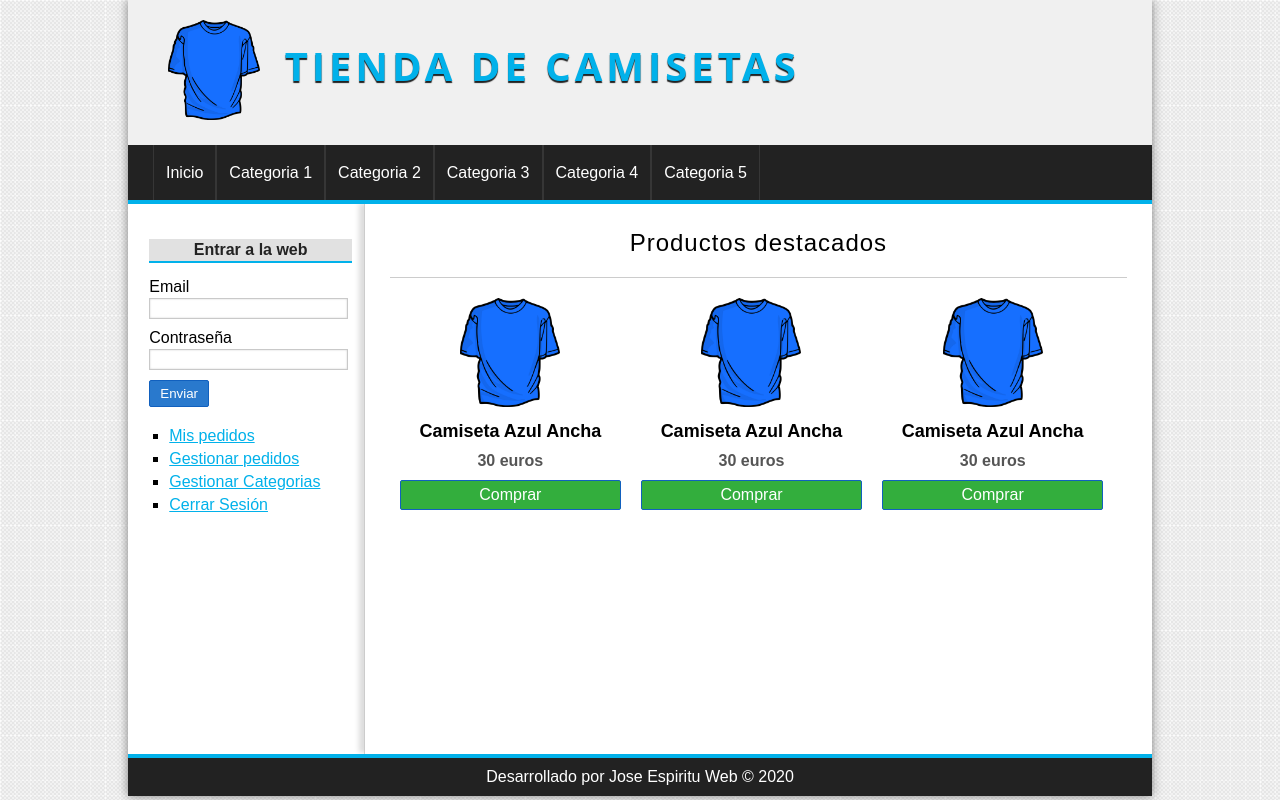
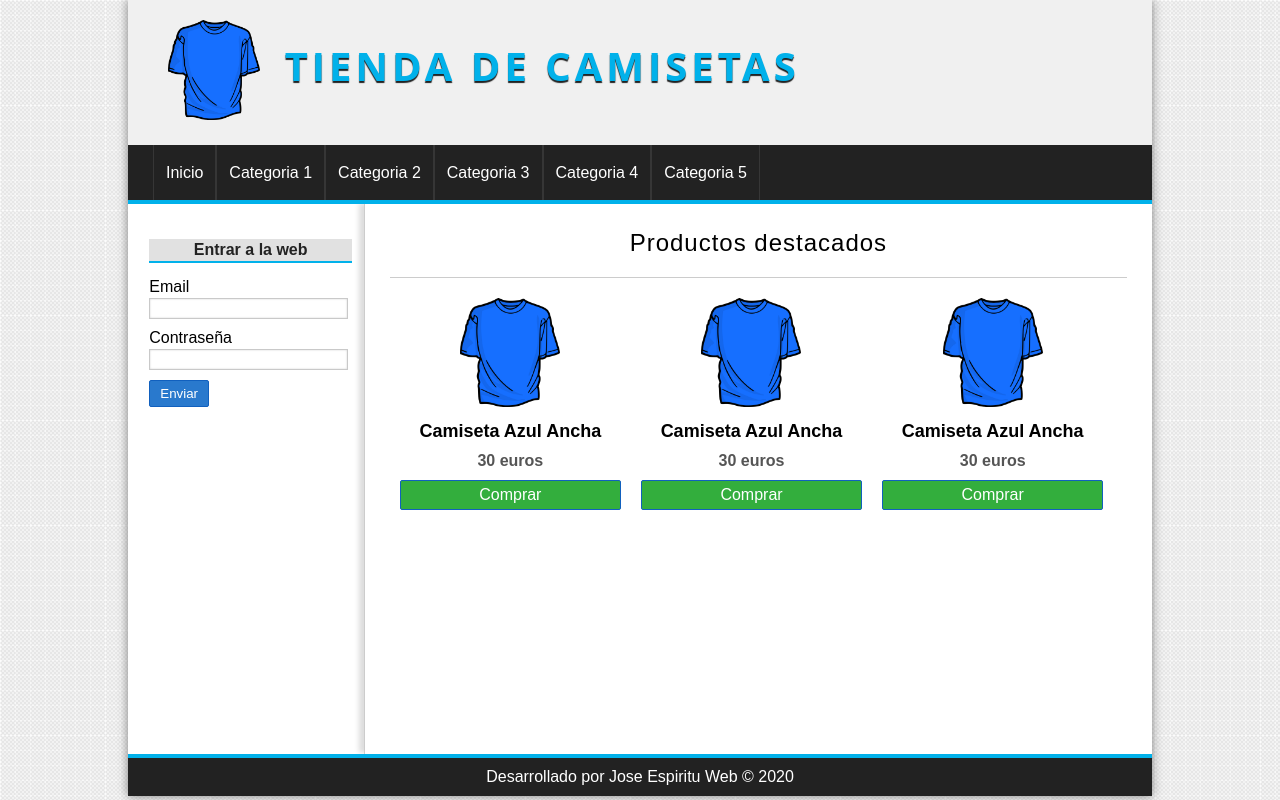
Before and after one commit to joseespiritu/TiendaVirtualPHP-NoFrameworks, a PHP site: page /TiendaVirtualPHP-NoFrameworks/ in a window 1280 px wide. Run offline with PHP 8.4, Linux system fonts and the light colour scheme.

Commit message:
Mejoras en el menu, usuario != admin

```diff
--- a/controllers/UsuarioController.php
+++ b/controllers/UsuarioController.php
@@ -49,7 +49,8 @@ class usuarioController {
 
             if($identity && is_object($identity)){
                 $_SESSION['identity'] = $identity;
-                if($identity->role == 'admin'){
+
+                if($identity->rol == 'admin'){
                     $_SESSION['admin'] = true;
                 }
             } else {
--- a/views/layout/sidebar.php
+++ b/views/layout/sidebar.php
@@ -15,18 +15,16 @@
             <h3><?=$_SESSION['identity']->nombre?> <?=$_SESSION['identity']->apellidos?></h3>
         <?php endif;?>
         <ul>
-            <li>
-                <a href="#">Mis pedidos</a>
-            </li>
-            <li>
-                <a href="#">Gestionar pedidos</a>
-            </li>
-            <li>
-                <a href="#">Gestionar Categorias</a>
-            </li>
-            <li>
-                <a href="<?=BASE_URL?>usuario/logout">Cerrar Sesión</a>
-            </li>
+            <?php if(isset($_SESSION['admin'])): ?>
+                <li><a href="#">Gestionar Categorias</a></li>
+                <li><a href="#">Gestionar Productos</a></li>
+                <li><a href="#">Gestionar Pedidos</a></li>
+            <?php endif; ?>
+
+            <?php if(isset($_SESSION['identity'])): ?>
+                <li><a href="#">Mis pedidos</a></li>
+                <li><a href="<?=BASE_URL?>usuario/logout">Cerrar Sesión</a></li>
+            <?php endif; ?>
         </ul>
     </div>
 </aside>
```
